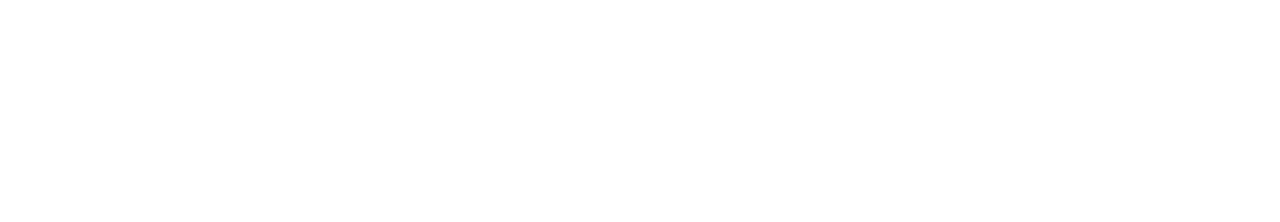
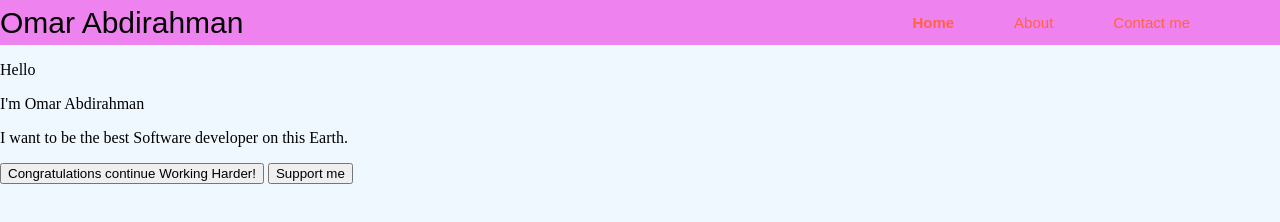
Before and after one commit to omarion3698/week1-portfolio, a plain HTML site: page index.html in a window 1280 px wide. Drawn offline with Linux system fonts and the light colour scheme.

Commit message:
Add styles

```diff
--- a/css/styles.css
+++ b/css/styles.css
@@ -0,0 +1,71 @@
+body {
+  background-color: aliceblue;
+  margin: 0px;
+  padding: 0px;
+}
+ul {
+  list-style: none;
+}
+a {
+  text-decoration: none;
+}
+section{
+  width: 100%;
+  height: 95vh;
+  background-repeat: no-repeat;
+  background-size: cover;
+}
+nav {
+  display: flex;
+  justify-content: space-between;
+  align-items: center;
+  height: 45px;
+  background-color: violet;
+  padding: 0px;
+}
+nav ul {
+  display: flex;
+}
+nav ul li a {
+  margin: 30px;
+  font-family: sans-serif;
+  color: tomato;
+  font-size: 15px;
+  font-weight: 500;
+}
+.logo {
+  font-family: sans-serif;
+  color: black;
+  font-size: 30px;
+}
+.active {
+  font-weight: 800;
+}
+.text-contaier  p:nth-child(1) {
+  font-family: sans-serif;
+  font-weight: 900;
+  color: #6d6d6d;
+  font-size: 30px;
+}
+.text-contaier p:nth-child(2) {
+  font-family: sans-serif;
+  font-weight: 900;
+  letter-spacing: 1px;
+  color: tomato;
+  font-size: 40px;
+}
+.text-contaier p:nth-child(3) {
+  font-family: sans-serif;
+  color: black;
+  font-size: 20px;
+  line-height: 25px;
+}
+.text-contaier p {
+  line-height: 0px;
+  margin: 45px 0px 25px;
+}
+.text-contaier {
+  position: absolute;
+  left: 13%;
+  top: 42%;
+}
--- a/index.html
+++ b/index.html
@@ -3,9 +3,29 @@
 <head>
   <meta charset="UTF-8">
   <meta name="viewport" content="width=device-width, initial-scale=1.0">
+  <link rel="stylesheet" type="text/css" href="css/styles.css">
   <title>Omar Abdirahman</title>
 </head>
 <body>
+  <section>
 
+    <nav>
+      <a href="#" class="logo">Omar Abdirahman</a>
+      <ul>
+        <li><a href="#" class="active">Home</a></li>
+        <li><a href="#">About</a></li>
+        <li><a href="#">Contact me</a></li>
+        <li><a href="#"></a></li>
+      </ul>
+    </nav>
+    <div class="text-container">
+    <p>Hello</p>
+    <p>I'm Omar Abdirahman</p>
+    <p>I want to be the best Software developer on this Earth.</p>
+    <button class="congrats-btn">Congratulations continue Working Harder!</button>
+    <button class="support-btn">Support me</button>
+  </div>
+
+  </section>
 </body>
 </html>
```
